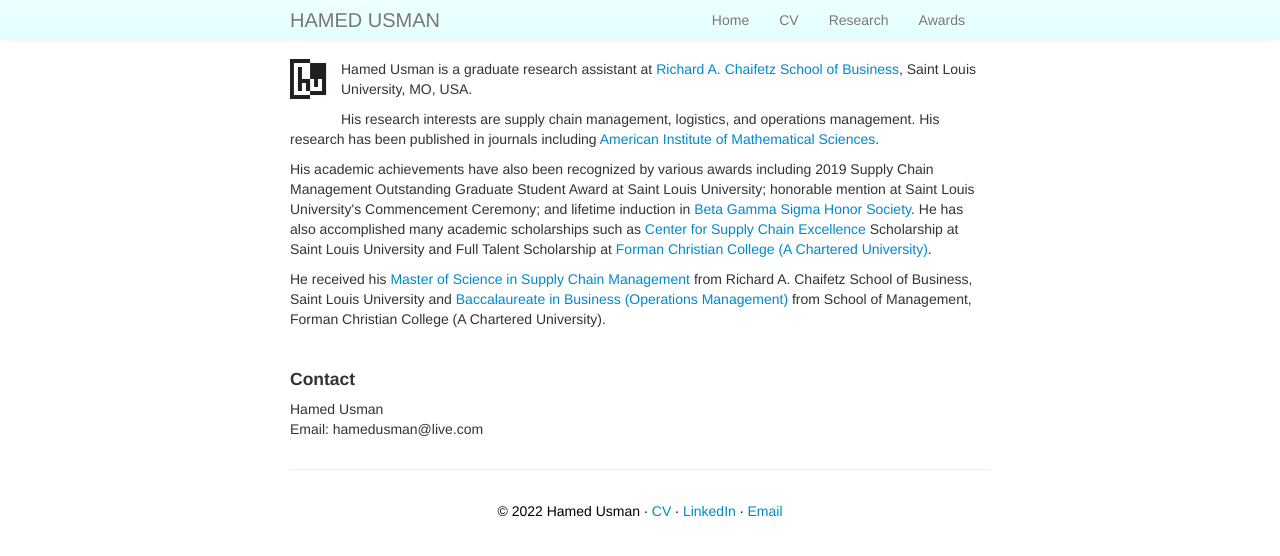
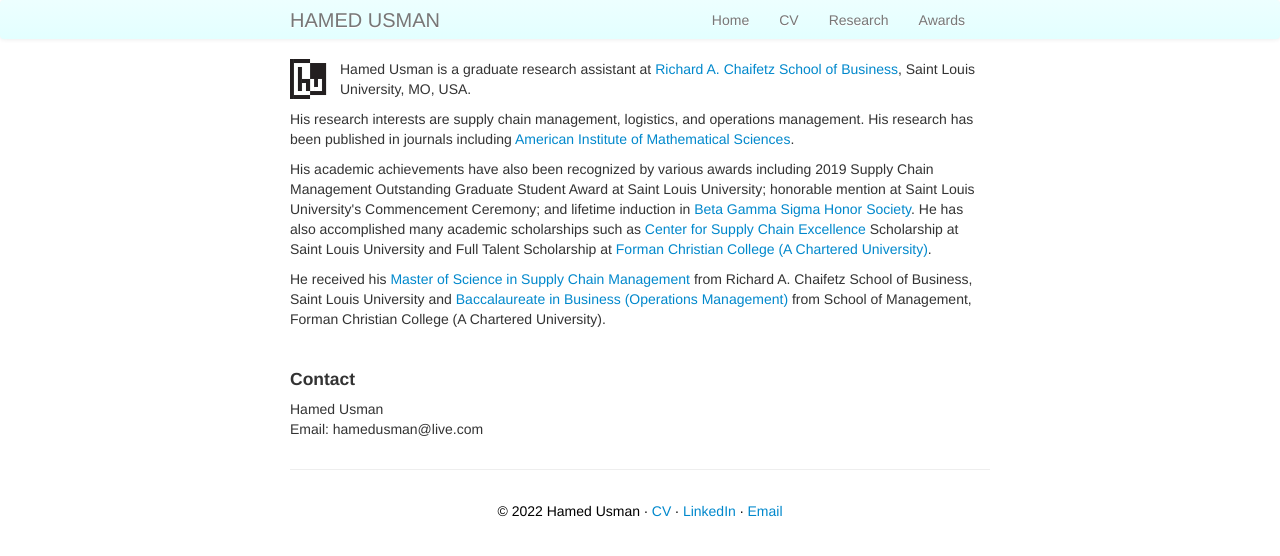
Before and after one commit to hamedusman/hamedusman.github.io, a Jekyll site: the page built from index.md, in a window 1280 px wide. Shown: the top 556 px of the page. Built offline with Jekyll 4.4.1, drawn with Linux system fonts in a browser that asks for light colours.

Commit message:
Update my_custom_css.css

```diff
--- a/assets/themes/twitter/css/my_custom_css.css
+++ b/assets/themes/twitter/css/my_custom_css.css
@@ -33,7 +33,7 @@
  width: 40px;
  height: 40px;
  float: left;
- margin: 0 11px 11px 0;
+ margin: 0 10px 10px 0;
 }
 
 a:hover img {
```
